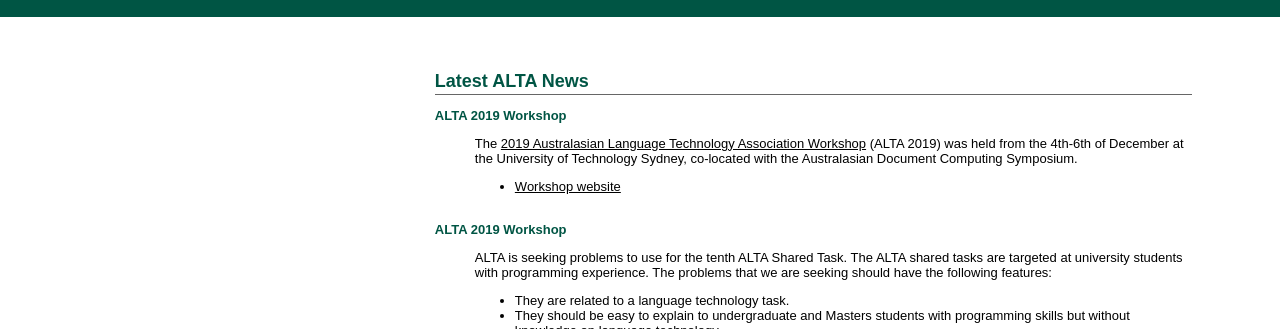
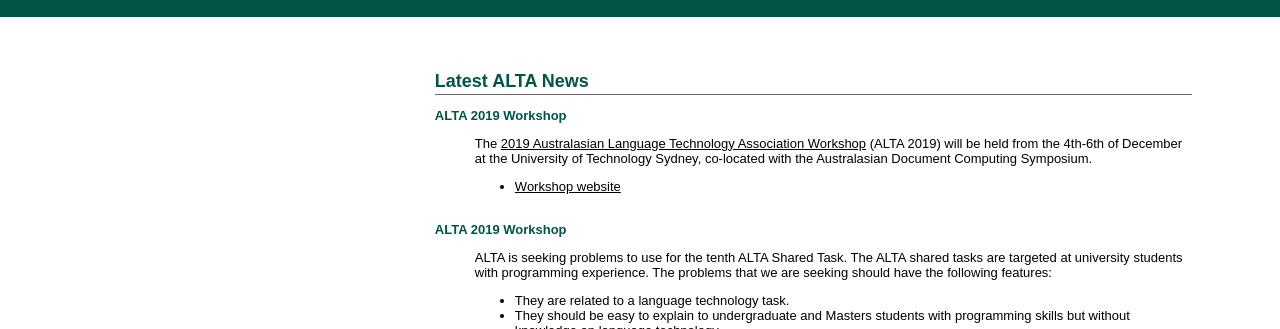
Before and after one commit to altaexec/alta-website, a Jekyll site: the page built from index.html, in a window 1280 px wide. Shown: the part 233-562 px from the top of the page. Built offline with Jekyll 4.4.1, drawn with Linux system fonts in a browser that asks for light colours.

Commit message:
Update index.html

```diff
--- a/index.html
+++ b/index.html
@@ -11,7 +11,7 @@
     <dd>
         <p> The <a href="https://alta2019.alta.asn.au/">
 	          2019 Australasian Language Technology Association Workshop</a>
-            (ALTA 2019) was held from the 4th-6th of December at the
+            (ALTA 2019) will be held from the 4th-6th of December at the
 	          University of Technology Sydney, co-located with the Australasian Document
             Computing Symposium.
 
```
